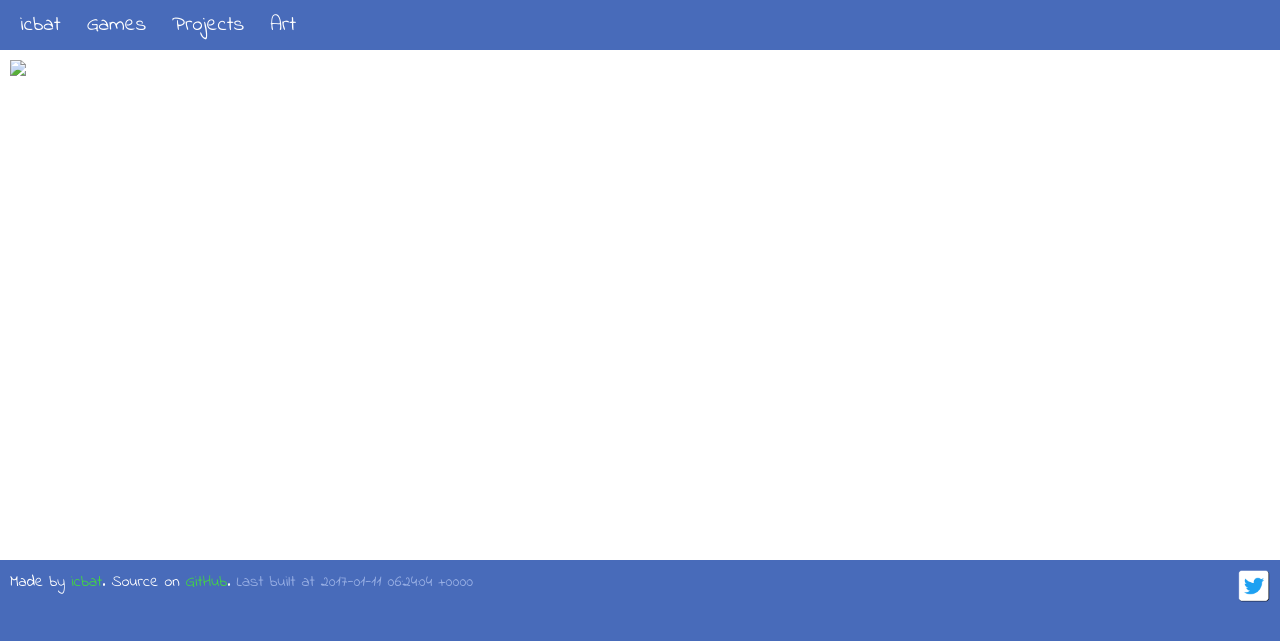
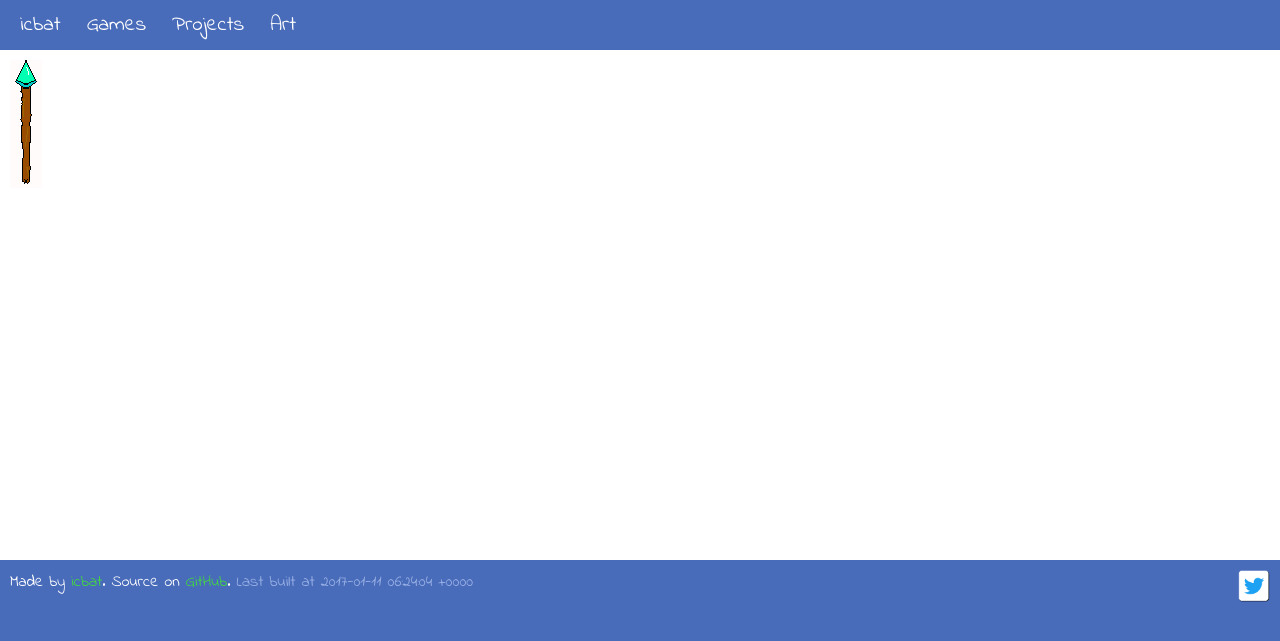
Before and after one commit to icbat/icbat.github.io, a Jekyll site: the page built from art/_posts/2017-01-02-staff.md, in a window 1280 px wide. Shown: the top 641 px of the page. Built offline with Jekyll 4.4.1, drawn with Linux system fonts in a browser that asks for light colours.

Commit message:
fixing art image link

```diff
--- a/_layouts/art.html
+++ b/_layouts/art.html
@@ -6,7 +6,7 @@
 
 <body>
 <div class="content">
-<img src="{{site.url}}/img/art/{{page.image}}.png" />
+<img src="{{site.url}}/art/img/{{page.image}}.png" />
 </div>
 </body>
 
```
